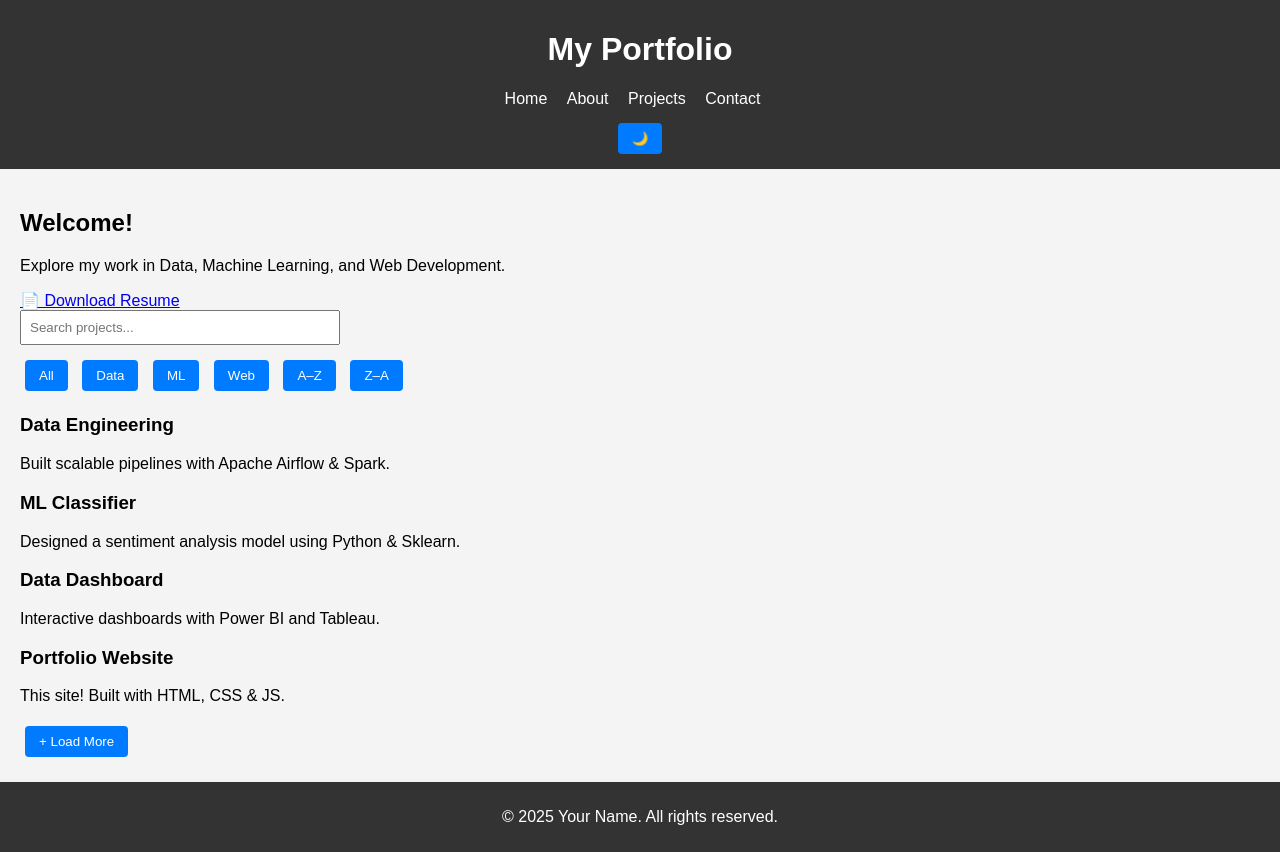
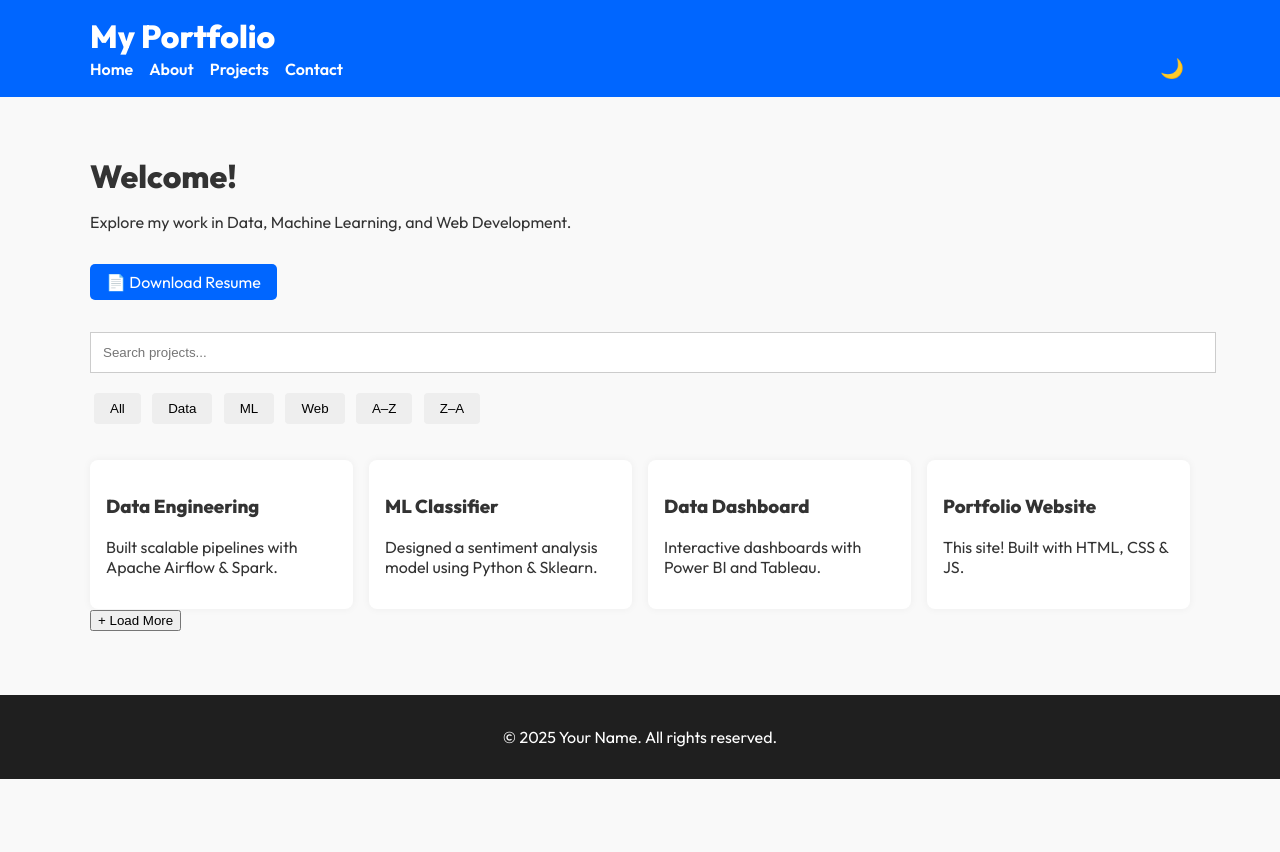
Before and after one commit to malcolmbuluku/portfolio, a plain HTML site: page index.html in a window 1280 px wide. After the commit the page ends 800 px from the top, so only its background shows below. Drawn offline with Linux system fonts and the light colour scheme.

Commit message:
Update styles.css

```diff
--- a/styles/styles.css
+++ b/styles/styles.css
@@ -1,112 +1,145 @@
+:root {
+  --bg: #f9f9f9;
+  --text: #333;
+  --accent: #0066ff;
+  --card-bg: #fff;
+  --header-bg: #0066ff;
+  --footer-bg: #1f1f1f;
+}
+
 body {
-  font-family: Arial, sans-serif;
+  font-family: 'Outfit', sans-serif;
+  background: var(--bg);
+  color: var(--text);
   margin: 0;
-  padding: 0;
-  background-color: #f4f4f4;
-  color: #000;
+  transition: all 0.3s ease;
+}
+
+.container {
+  width: 90%;
+  max-width: 1100px;
+  margin: 0 auto;
 }
 
 header {
-  background-color: #333;
-  color: white;
-  padding: 10px 20px;
-  text-align: center;
+  background: var(--header-bg);
+  color: #fff;
+  padding: 1rem 0;
+  position: sticky;
+  top: 0;
+  z-index: 10;
+}
+
+header h1 {
+  margin: 0;
+  font-size: 2rem;
+}
+
+nav {
+  display: flex;
+  justify-content: space-between;
+  align-items: center;
 }
 
 nav ul {
-  list-style-type: none;
+  list-style: none;
+  display: flex;
+  gap: 1rem;
   padding: 0;
-  margin: 10px 0;
+  margin: 0;
 }
 
-nav ul li {
-  display: inline;
-  margin-right: 15px;
+nav a {
+  color: white;
+  text-decoration: none;
+  font-weight: 600;
 }
 
-nav ul li a {
+nav button {
+  font-size: 1.2rem;
+  background: none;
+  border: none;
+  cursor: pointer;
   color: white;
-  text-decoration: none;
 }
 
 main {
-  padding: 20px;
+  padding: 2rem 0;
 }
 
-.portfolio-intro,
-.portfolio-projects,
-.portfolio-controls {
-  margin-bottom: 20px;
+.intro h2 {
+  font-size: 2rem;
+  margin-bottom: 0.5rem;
 }
 
-.project {
-  background-color: white;
-  padding: 10px;
-  margin-bottom: 10px;
-  border-left: 4px solid #007BFF;
+.intro .btn {
+  display: inline-block;
+  margin-top: 1rem;
+  background: var(--accent);
+  color: white;
+  padding: 0.5rem 1rem;
+  text-decoration: none;
+  border-radius: 5px;
 }
 
-button {
-  padding: 8px 14px;
-  margin: 5px;
-  cursor: pointer;
-  background-color: #007BFF;
-  color: white;
-  border: none;
-  border-radius: 4px;
+.controls {
+  margin: 2rem 0;
 }
 
-button:hover {
-  background-color: #0056b3;
+.controls input {
+  width: 100%;
+  padding: 0.75rem;
+  margin-bottom: 1rem;
+  border: 1px solid #ccc;
 }
 
-input[type="text"] {
-  padding: 8px;
-  width: 100%;
-  max-width: 300px;
-  margin-bottom: 10px;
+.controls .buttons button {
+  margin: 0.25rem;
+  padding: 0.5rem 1rem;
+  border: none;
+  background: #eee;
+  cursor: pointer;
+  border-radius: 4px;
+  transition: 0.2s;
+}
+
+.controls .buttons button:hover {
+  background: var(--accent);
+  color: white;
+}
+
+.projects {
+  display: grid;
+  gap: 1rem;
+  grid-template-columns: repeat(auto-fit, minmax(250px, 1fr));
+}
+
+.project-card {
+  background: var(--card-bg);
+  padding: 1rem;
+  border-radius: 8px;
+  box-shadow: 0 0 8px rgba(0,0,0,0.05);
+  transition: transform 0.3s;
+}
+
+.project-card:hover {
+  transform: translateY(-5px);
 }
 
 footer {
+  background: var(--footer-bg);
+  color: white;
   text-align: center;
-  padding: 10px 0;
-  background-color: #333;
-  color: white;
+  padding: 1rem 0;
+  margin-top: 2rem;
 }
 
-.resume-btn {
-  display: inline-block;
-  margin-top: 15px;
-  padding: 10px 20px;
-  background-color: #28a745;
-  color: white;
-  text-decoration: none;
-  border-radius: 4px;
+/* Dark mode */
+body.dark-mode {
+  --bg: #121212;
+  --text: #f0f0f0;
+  --card-bg: #1e1e1e;
+  --accent: #00bfff;
+  --header-bg: #1f1f1f;
+  --footer-bg: #000;
 }
-
-.resume-btn:hover {
-  background-color: #218838;
-}
-
-/* Dark mode styles */
-body.dark-mode {
-  background-color: #1a1a1a;
-  color: #f4f4f4;
-}
-
-body.dark-mode .project {
-  background-color: #2c2c2c;
-}
-
-body.dark-mode header,
-body.dark-mode footer {
-  background-color: #000;
-}
-
-body.dark-mode a,
-body.dark-mode button {
-  color: #fff;
-}
-body.dark-mode button {
-  background-color: #007BFF;
-}
```
